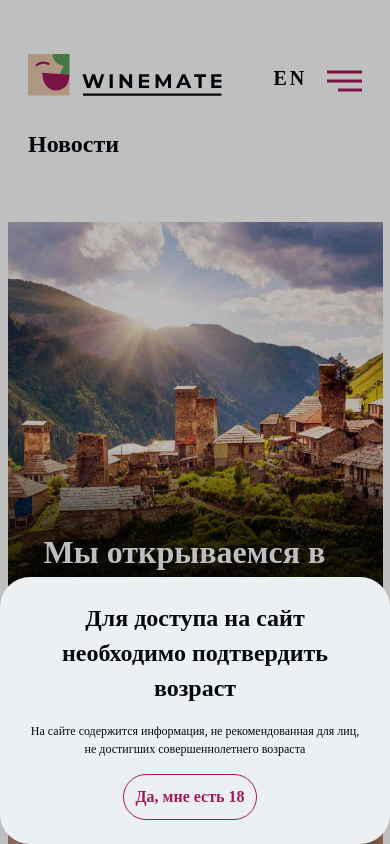
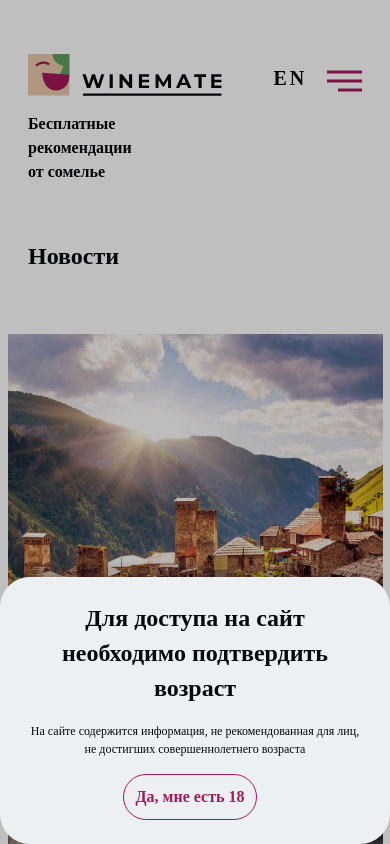
Before and after one commit to Bratishques/wm, a Next.js app: page /news in a window 390 px wide. Shown: the top 844 px of the page. Built offline with nearby package versions, Linux system fonts and the light colour scheme.

Commit message:
headed fixed

```diff
--- a/src/components/chat/chatobserver.ts
+++ b/src/components/chat/chatobserver.ts
@@ -1,6 +1,6 @@
 const chatObserver = (trigger: Function, element: HTMLDivElement) => {
   const options = {
-    rootMargin: '20px',
+    rootMargin: '50px',
     threshold: 1.0,
   };
   const callback = function (entries: IntersectionObserverEntry[]) {
--- a/src/components/layout/header.tsx
+++ b/src/components/layout/header.tsx
@@ -5,8 +5,8 @@ import LangSwitch from './langSwitch';
 const Header = () => {
   const context = useContext(SidebarContext);
   return (
-    <section className={`bg-white z-20 fixed`}>
-      <div className={`pt-15 md:pt-9 pb-4 px-7 md:pb-4`}>
+    <section className={`bg-white z-20 `}>
+      <div className={`pt-15 z-20 md:pt-9 pb-4 px-7 md:pb-4 w-full top-0 fixed bg-white `}>
         <div className={`flex justify-between`}>
           <div className={`flex items-end`}>
             <img src={'/logo/logo-image.svg'} alt="Winemate" />
--- a/src/components/recommendations.tsx
+++ b/src/components/recommendations.tsx
@@ -1,6 +1,6 @@
 const Recommendations = () => {
   return (
-    <p className={`pl-7 sm:hidden font-semibold`}>
+    <p className={`pl-7 pt-28 md:hidden font-semibold overflow-hidden`}>
       Бесплатные <br />
       рекомендации <br /> от сомелье
     </p>
```
